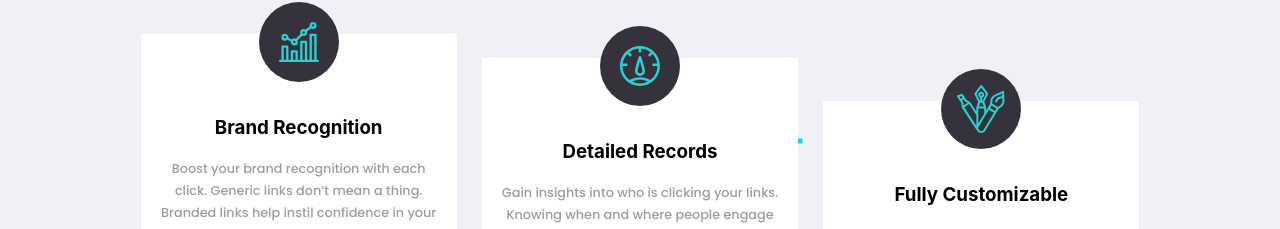
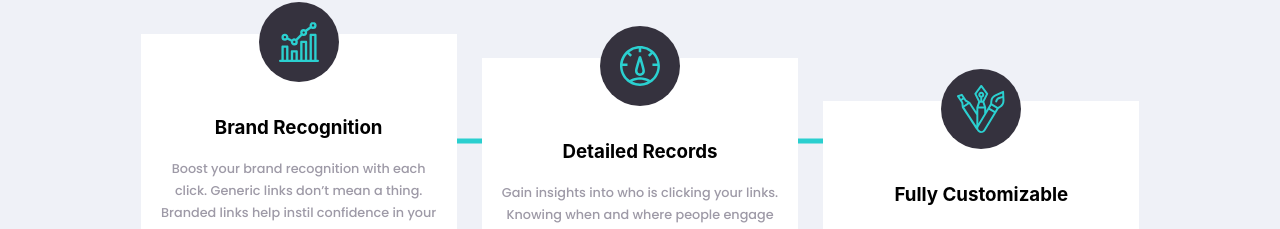
Before and after one commit to davidfcopozo/url-shortener-app, a React (Create React App) app: page / in a window 1280 px wide. Shown: the part 1093-1322 px from the top of the page. Built offline with nearby package versions, Linux system fonts and the light colour scheme; no server answers.

Commit message:
Fixing lines

```diff
--- a/src/App.scss
+++ b/src/App.scss
@@ -852,7 +852,7 @@ body {
 
         .line {
           transform: rotate(90deg);
-          min-height: 40%;
+          min-height: 75vh;
           left: 50%;
         }
       }
```
